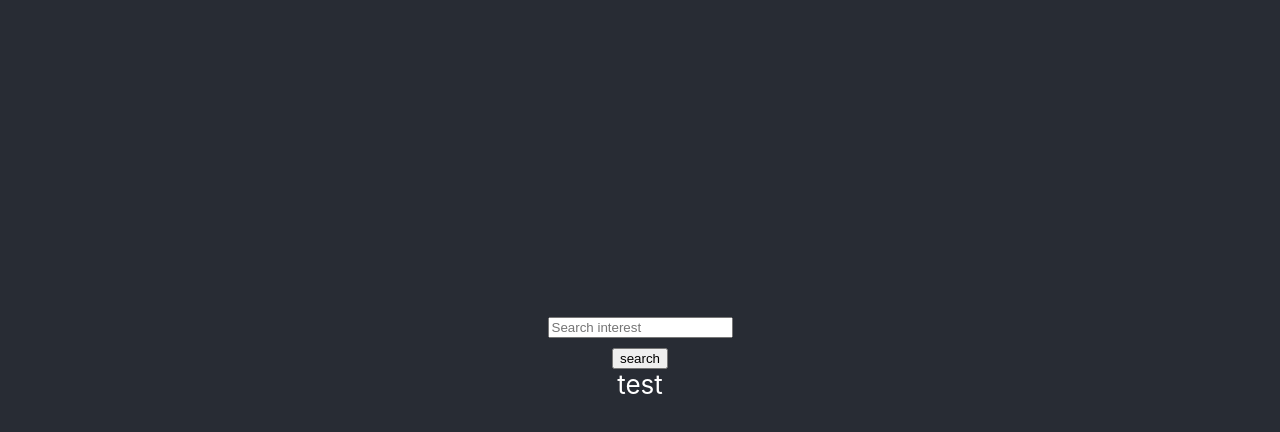
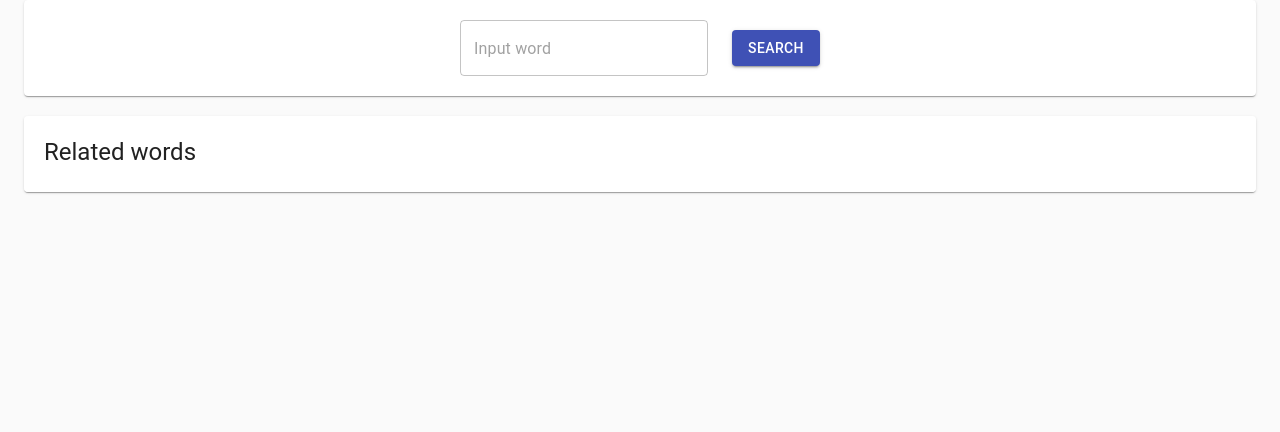
Before and after one commit to nemupm/data-platform, a React (Create React App) app in the folder docker/web-app/app/: page / in a window 1280 px wide. Shown: the top 432 px of the page. Built offline with nearby package versions, Linux system fonts and the light colour scheme.

Commit message:
replaced components with material-ui

```diff
--- a/docker/web-app/app/src/App.css
+++ /dev/null
@@ -1,19 +0,0 @@
-.App {
-  height: 100vh;
-  text-align: center;
-  background-color: #282c34;
-  display: flex;
-  flex-direction: column;
-  align-items: center;
-  justify-content: center;
-  font-size: calc(10px + 2vmin);
-  color: white;
-}
-
-.header {
-  flex-basis: 20vh;
-}
-
-.container {
-  overflow: scroll;
-}
--- a/docker/web-app/app/src/App.tsx
+++ b/docker/web-app/app/src/App.tsx
@@ -1,33 +1,65 @@
 import React from "react";
-import "./App.css";
 import { useDispatch, useSelector } from "react-redux";
+import {
+  Box,
+  Chip,
+  Container,
+  Grid,
+  makeStyles,
+  Paper,
+  Typography,
+} from "@material-ui/core";
+import { change } from "redux-form";
 import Search from "./components/Search";
 import { RootState } from "./stores";
 import { fetchWord } from "./stores/word";
 
+const useStyles = makeStyles({
+  wordList: {
+    height: "80vh",
+    padding: "20px 0",
+  },
+  wordListContent: {
+    padding: 20,
+    overflow: "scroll",
+  },
+  wordListContentHeader: {
+    "margin-bottom": 20,
+  },
+});
+
 const App: React.FunctionComponent = () => {
+  const classes = useStyles();
+
   const dispatch = useDispatch();
   const wordState = useSelector((state: RootState) => state.word);
   const relatedWordList = wordState.word.relatedWords.map((relatedWord) => (
-    <button
-      type="button"
-      className="related-word"
-      key={relatedWord.name}
-      onClick={() => dispatch(fetchWord(relatedWord.name))}
-    >
-      {relatedWord.name}
-    </button>
+    <Grid key={relatedWord.name} item>
+      <Chip
+        label={relatedWord.name}
+        onClick={() => {
+          dispatch(fetchWord(relatedWord.name));
+          dispatch(change("search", "query", relatedWord.name));
+        }}
+      />
+    </Grid>
   ));
   return (
-    <div className="App">
-      <div className="header">
+    <Container>
+      <Box>
         <Search />
-        <div className="current-word">{wordState.word.name}</div>
-      </div>
-      <div className="container">
-        <ul>{relatedWordList}</ul>
-      </div>
-    </div>
+      </Box>
+      <Box className={classes.wordList}>
+        <Paper className={classes.wordListContent}>
+          <Typography className={classes.wordListContentHeader} variant="h5">
+            Related words
+          </Typography>
+          <Grid container spacing={2}>
+            {relatedWordList}
+          </Grid>
+        </Paper>
+      </Box>
+    </Container>
   );
 };
 
--- a/docker/web-app/app/src/components/Search.tsx
+++ b/docker/web-app/app/src/components/Search.tsx
@@ -1,6 +1,7 @@
 import React from "react";
 import { Field, getFormValues, reduxForm } from "redux-form";
 import { useDispatch, useSelector } from "react-redux";
+import { Button, Grid, Paper, TextField } from "@material-ui/core";
 import { fetchWord } from "../stores/word";
 
 const renderField = ({
@@ -12,10 +13,13 @@
   placeholder: string;
   type: string;
 }) => (
-  <div>
-    {/* eslint-disable-next-line react/jsx-props-no-spreading */}
-    <input {...input} type={type} placeholder={placeholder} />
-  </div>
+  <TextField
+    type={type}
+    placeholder={placeholder}
+    variant="outlined"
+    /* eslint-disable-next-line react/jsx-props-no-spreading */
+    {...input}
+  />
 );
 
 const Search: React.FunctionComponent = () => {
@@ -23,20 +27,33 @@
   const query: any = useSelector((state) => getFormValues("search")(state));
   const dispatch = useDispatch();
   return (
-    <div>
+    <Paper style={{ padding: 20 }}>
+      <Grid
+        container
+        spacing={3}
+        direction="row"
+        justify="center"
+        alignItems="center"
+      >
+        <Grid item>
           <Field
             name="query"
             type="text"
             component={renderField}
-        placeholder="Search interest"
+            placeholder="Input word"
           />
-      <button
-        type="button"
+        </Grid>
+        <Grid item>
+          <Button
+            variant="contained"
+            color="primary"
             onClick={() => query && dispatch(fetchWord(query.query))}
           >
             search
-      </button>
-    </div>
+          </Button>
+        </Grid>
+      </Grid>
+    </Paper>
   );
 };
 
--- a/docker/web-app/app/src/index.tsx
+++ b/docker/web-app/app/src/index.tsx
@@ -2,12 +2,14 @@
 import ReactDOM from "react-dom";
 import "./index.css";
 import { Provider } from "react-redux";
+import { CssBaseline } from "@material-ui/core";
 import App from "./App";
 import reportWebVitals from "./reportWebVitals";
 import store from "./stores";
 
 ReactDOM.render(
   <Provider store={store}>
+    <CssBaseline />
     <App />
   </Provider>,
   document.getElementById("root")
```
Lines whose indentation alone changed are shown as unchanged.
